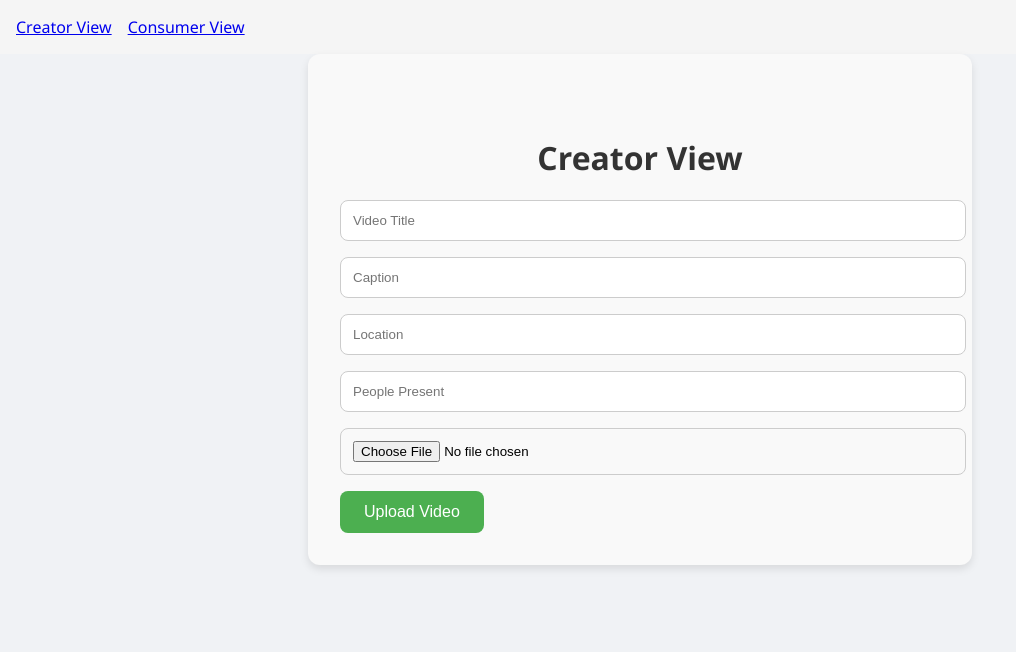
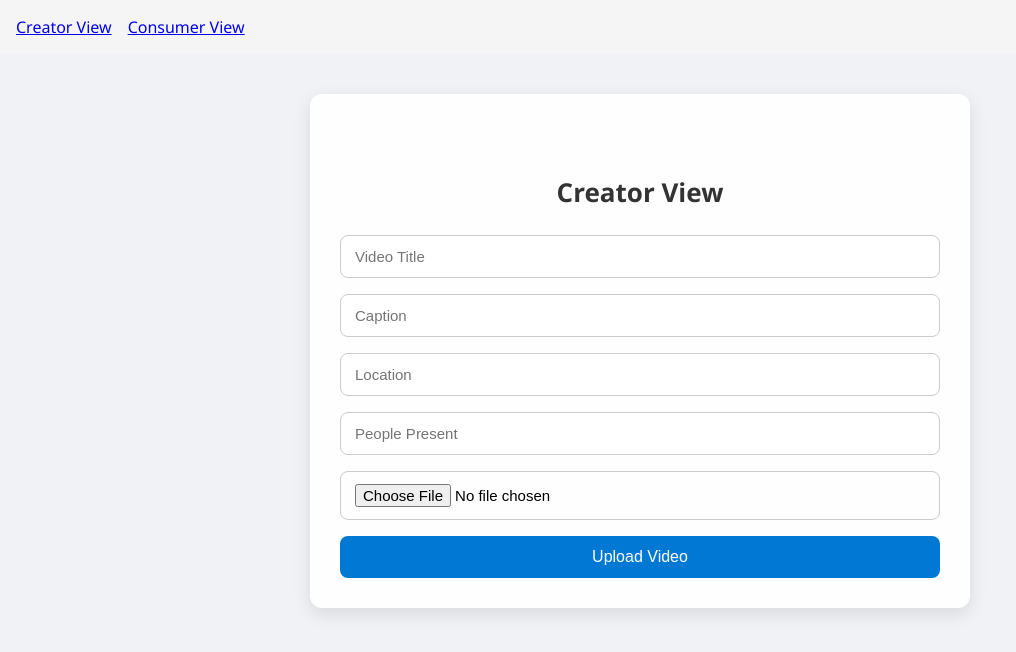
Before and after one commit to ecoomerce21/my-first-static-web-app., a React (Create React App) app: page /creator in a window 1280 px wide. Shown: the top 652 px of the page, without its empty margins (0-1016 px from the left). Built offline with nearby package versions, Linux system fonts and the light colour scheme.

Commit message:
Styled ConsumerView and CreatorView

```diff
--- a/package.json
+++ b/package.json
@@ -3,6 +3,7 @@
   "version": "0.1.0",
   "private": true,
   "dependencies": {
+    "@azure/storage-blob": "^12.27.0",
     "@testing-library/dom": "^10.4.0",
     "@testing-library/jest-dom": "^6.6.3",
     "@testing-library/react": "^16.3.0",
@@ -41,5 +42,4 @@
   "azureStaticWebApps": {
     "apiLocation": "api"
   }
-
 }
--- a/src/pages/ConsumerView.css
+++ b/src/pages/ConsumerView.css
@@ -1,44 +1,104 @@
 .consumer-container {
+  max-width: 1200px;
+  margin: 40px auto;
   padding: 20px;
-  font-family: Arial, sans-serif;
+  font-family: 'Segoe UI', Tahoma, Geneva, Verdana, sans-serif;
+  background-color: #f9f9f9;
+  border-radius: 10px;
+}
+
+.consumer-container h1 {
+  text-align: center;
+  color: #333;
+  margin-bottom: 30px;
 }
 
 .search-box {
-  padding: 10px;
-  margin-bottom: 20px;
-  width: 300px;
+  width: 100%;
+  padding: 12px 16px;
+  margin-bottom: 30px;
+  border: 1px solid #ccc;
+  border-radius: 8px;
   font-size: 16px;
+  box-shadow: 0 2px 4px rgba(0, 0, 0, 0.1);
 }
 
 .video-gallery {
   display: flex;
   flex-wrap: wrap;
-  gap: 20px;
+  gap: 24px;
+  justify-content: center;
 }
 
 .video-card {
-  border: 1px solid #ccc;
-  padding: 10px;
+  background-color: #fff;
+  border: 1px solid #ddd;
   border-radius: 12px;
-  background: #f9f9f9;
-  max-width: 340px;
+  padding: 16px;
+  width: 360px;
+  box-shadow: 0 4px 12px rgba(0, 0, 0, 0.06);
+  transition: transform 0.2s ease-in-out;
+}
+
+.video-card:hover {
+  transform: translateY(-4px);
+}
+
+.video-card video {
+  width: 100%;
+  border-radius: 8px;
+  margin-bottom: 12px;
+}
+
+.video-info {
+  margin-bottom: 12px;
+}
+
+.video-info h3 {
+  font-size: 18px;
+  color: #2c3e50;
+  margin-bottom: 4px;
+}
+
+.video-info p {
+  font-size: 14px;
+  color: #555;
+  margin: 2px 0;
+}
+
+.rating {
+  margin: 10px 0;
+}
+
+.rating span {
+  transition: color 0.2s;
 }
 
 .comment-section {
-  margin-top: 10px;
+  display: flex;
+  flex-direction: column;
 }
 
 .comment-section input {
-  width: 220px;
-  padding: 6px;
-  margin-right: 8px;
+  padding: 8px 12px;
+  font-size: 14px;
+  margin-bottom: 6px;
+  border: 1px solid #ccc;
+  border-radius: 6px;
 }
 
 .comment-section button {
-  padding: 6px 12px;
+  align-self: flex-end;
+  padding: 8px 14px;
+  background-color: #0078d4;
+  color: white;
+  border: none;
+  border-radius: 6px;
+  font-size: 14px;
   cursor: pointer;
+  transition: background-color 0.2s ease;
 }
 
-.rating {
-  margin-top: 10px;
+.comment-section button:hover {
+  background-color: #005fa3;
 }
--- a/src/pages/ConsumerView.js
+++ b/src/pages/ConsumerView.js
@@ -1,16 +1,18 @@
 import React, { useEffect, useState } from 'react';
 import './ConsumerView.css';
+
+// ✅ Move this outside the component
+const listUrl = 'https://myfirststaticwebapp1.blob.core.windows.net/videos?restype=container&comp=list';
 
 const ConsumerView = () => {
   const [videoUrls, setVideoUrls] = useState([]);
   const [searchTerm, setSearchTerm] = useState('');
   const [comments, setComments] = useState({});
   const [ratings, setRatings] = useState({});
-
-  const blobListUrl = 'https://myfirststaticwebapp1.blob.core.windows.net/videos?restype=container&comp=list';
+  const [videoMetadata, setVideoMetadata] = useState({});
 
   useEffect(() => {
-    fetch(blobListUrl)
+    fetch(listUrl)
       .then((response) => response.text())
       .then((xmlText) => {
         const parser = new DOMParser();
@@ -19,7 +21,10 @@ const ConsumerView = () => {
 
         const urls = Array.from(blobs).map((blob) => {
           const name = blob.getElementsByTagName('Name')[0].textContent;
-          return `https://myfirststaticwebapp1.blob.core.windows.net/videos/${name}`;
+          const url = `https://myfirststaticwebapp1.blob.core.windows.net/videos/${name}`;
+          const metadata = extractMetadataFromName(name);
+          setVideoMetadata(prev => ({ ...prev, [url]: metadata }));
+          return url;
         });
 
         setVideoUrls(urls);
@@ -27,7 +32,17 @@ const ConsumerView = () => {
       .catch((error) => {
         console.error('Failed to load videos:', error);
       });
-  }, []);
+  }, []); // ✅ No warning now
+
+  const extractMetadataFromName = (name) => {
+    const parts = name.split('__');
+    return {
+      title: decodeURIComponent(parts[0] || ''),
+      caption: decodeURIComponent(parts[1] || ''),
+      location: decodeURIComponent(parts[2] || ''),
+      people: decodeURIComponent(parts[3] || '').split(','),
+    };
+  };
 
   const handleCommentChange = (url, comment) => {
     setComments(prev => ({ ...prev, [url]: comment }));
@@ -58,12 +73,22 @@ const ConsumerView = () => {
       />
 
       <div className="video-gallery">
-        {filteredVideos.map((url, index) => (
+        {filteredVideos.map((url, index) => {
+          const meta = videoMetadata[url] || {};
+
+          return (
             <div key={index} className="video-card">
               <video controls width="320" height="240">
                 <source src={url} type="video/mp4" />
                 Your browser does not support the video tag.
               </video>
+
+              <div className="video-info">
+                <strong>{meta.title}</strong>
+                <p><em>{meta.caption}</em></p>
+                <p>📍 {meta.location}</p>
+                <p>👥 {meta.people?.join(', ')}</p>
+              </div>
 
               <div className="rating">
                 {[1, 2, 3, 4, 5].map((star) => (
@@ -91,7 +116,8 @@ const ConsumerView = () => {
                 <button onClick={() => handleCommentSubmit(url)}>Submit</button>
               </div>
             </div>
-        ))}
+          );
+        })}
       </div>
     </div>
   );
--- a/src/pages/CreatorView.css
+++ b/src/pages/CreatorView.css
@@ -1,30 +1,52 @@
 .creator-container {
-  padding: 2rem;
-  background-color: #f9f9f9;
+  max-width: 600px;
+  margin: 40px auto;
+  padding: 30px;
+  background-color: #fefefe;
   border-radius: 12px;
-  max-width: 600px;
-  margin: auto;
-  box-shadow: 0 4px 8px rgba(0,0,0,0.1);
+  box-shadow: 0 6px 18px rgba(0, 0, 0, 0.1);
+  font-family: 'Segoe UI', Tahoma, Geneva, Verdana, sans-serif;
 }
 
-.creator-form input {
-  width: 100%;
-  padding: 12px;
-  margin-bottom: 1rem;
+.creator-container h1 {
+  text-align: center;
+  margin-bottom: 25px;
+  color: #333;
+  font-size: 26px;
+}
+
+.creator-form {
+  display: flex;
+  flex-direction: column;
+  gap: 16px;
+}
+
+.creator-form input[type="text"],
+.creator-form input[type="file"] {
+  padding: 12px 14px;
+  border: 1px solid #ccc;
   border-radius: 8px;
-  border: 1px solid #ccc;
+  font-size: 15px;
+  transition: border-color 0.2s ease;
+}
+
+.creator-form input[type="text"]:focus,
+.creator-form input[type="file"]:focus {
+  border-color: #0078d4;
+  outline: none;
 }
 
 .creator-form button {
-  padding: 12px 24px;
+  padding: 12px;
+  background-color: #0078d4;
+  color: white;
+  font-size: 16px;
   border: none;
-  background-color: #4CAF50;
-  color: white;
   border-radius: 8px;
   cursor: pointer;
-  font-size: 16px;
+  transition: background-color 0.25s ease;
 }
 
 .creator-form button:hover {
-  background-color: #45a049;
+  background-color: #005fa3;
 }
--- a/src/pages/CreatorView.js
+++ b/src/pages/CreatorView.js
@@ -6,7 +6,7 @@ const CreatorView = () => {
   const [caption, setCaption] = useState('');
   const [location, setLocation] = useState('');
   const [peoplePresent, setPeoplePresent] = useState('');
-  const [selectedFile, setSelectedFile] = useState(null); // ✅ ADD THIS
+  const [selectedFile, setSelectedFile] = useState(null);
 
   const handleFileChange = (e) => {
     setSelectedFile(e.target.files[0]);
@@ -25,10 +25,14 @@ const CreatorView = () => {
 
     const sasBaseUrl = "https://myfirststaticwebapp1.blob.core.windows.net";
     const sasToken = "?sv=2024-11-04&ss=bfqt&srt=o&sp=rwdlacupiytfx&se=2025-06-01T08:50:26Z&st=2025-05-01T08:50:26Z&spr=https&sig=Q7XJ7xLhq%2BCZJKaEFGtPPhRbQIal32NQX07w8Okjn2w%3D";
-    const uploadUrl = `${sasBaseUrl}/${containerName}/${blobName}${sasToken}`;
+
+    const videoUploadUrl = `${sasBaseUrl}/${containerName}/${blobName}${sasToken}`;
+    const metadataFileName = blobName.replace(/\.[^/.]+$/, "") + ".json";
+    const metadataUploadUrl = `${sasBaseUrl}/${containerName}/${metadataFileName}${sasToken}`;
 
     try {
-      const response = await fetch(uploadUrl, {
+      // 1. Upload video
+      const videoResponse = await fetch(videoUploadUrl, {
         method: "PUT",
         headers: {
           "x-ms-blob-type": "BlockBlob",
@@ -37,15 +41,51 @@ const CreatorView = () => {
         body: selectedFile,
       });
 
-      if (response.ok) {
-        alert("✅ Video uploaded successfully!");
-      } else {
-        const error = await response.text();
-        console.error("Upload failed:", error);
-        alert("❌ Upload failed.");
+      if (!videoResponse.ok) {
+        const err = await videoResponse.text();
+        console.error("Video upload failed:", err);
+        alert("❌ Video upload failed.");
+        return;
       }
+
+      // 2. Upload metadata JSON
+      const metadata = {
+        title: videoTitle,
+        caption: caption,
+        location: location,
+        people: peoplePresent,
+        videoFile: blobName
+      };
+
+      const metadataBlob = new Blob([JSON.stringify(metadata)], { type: 'application/json' });
+
+      const metadataResponse = await fetch(metadataUploadUrl, {
+        method: "PUT",
+        headers: {
+          "x-ms-blob-type": "BlockBlob",
+          "Content-Type": "application/json",
+        },
+        body: metadataBlob,
+      });
+
+      if (!metadataResponse.ok) {
+        const err = await metadataResponse.text();
+        console.error("Metadata upload failed:", err);
+        alert("❌ Metadata upload failed.");
+        return;
+      }
+
+      alert("✅ Video and metadata uploaded successfully!");
+
+      // Clear form
+      setVideoTitle('');
+      setCaption('');
+      setLocation('');
+      setPeoplePresent('');
+      setSelectedFile(null);
+
     } catch (err) {
-      console.error("Error uploading:", err);
+      console.error("Upload error:", err);
       alert("❌ Upload error.");
     }
   };
@@ -54,11 +94,11 @@ const CreatorView = () => {
     <div className="creator-container">
       <h1>Creator View</h1>
       <form onSubmit={handleSubmit} className="creator-form">
-        <input type="text" placeholder="Video Title" value={videoTitle} onChange={(e) => setVideoTitle(e.target.value)} />
-        <input type="text" placeholder="Caption" value={caption} onChange={(e) => setCaption(e.target.value)} />
-        <input type="text" placeholder="Location" value={location} onChange={(e) => setLocation(e.target.value)} />
-        <input type="text" placeholder="People Present" value={peoplePresent} onChange={(e) => setPeoplePresent(e.target.value)} />
-        <input type="file" accept="video/*" onChange={handleFileChange} />
+        <input type="text" placeholder="Video Title" value={videoTitle} onChange={(e) => setVideoTitle(e.target.value)} required />
+        <input type="text" placeholder="Caption" value={caption} onChange={(e) => setCaption(e.target.value)} required />
+        <input type="text" placeholder="Location" value={location} onChange={(e) => setLocation(e.target.value)} required />
+        <input type="text" placeholder="People Present" value={peoplePresent} onChange={(e) => setPeoplePresent(e.target.value)} required />
+        <input type="file" accept="video/*" onChange={handleFileChange} required />
         <button type="submit">Upload Video</button>
       </form>
     </div>
```
Also changed, not shown: 1 other file (tests, documents, lock files or other folders). Lines whose indentation alone changed are shown as unchanged.
